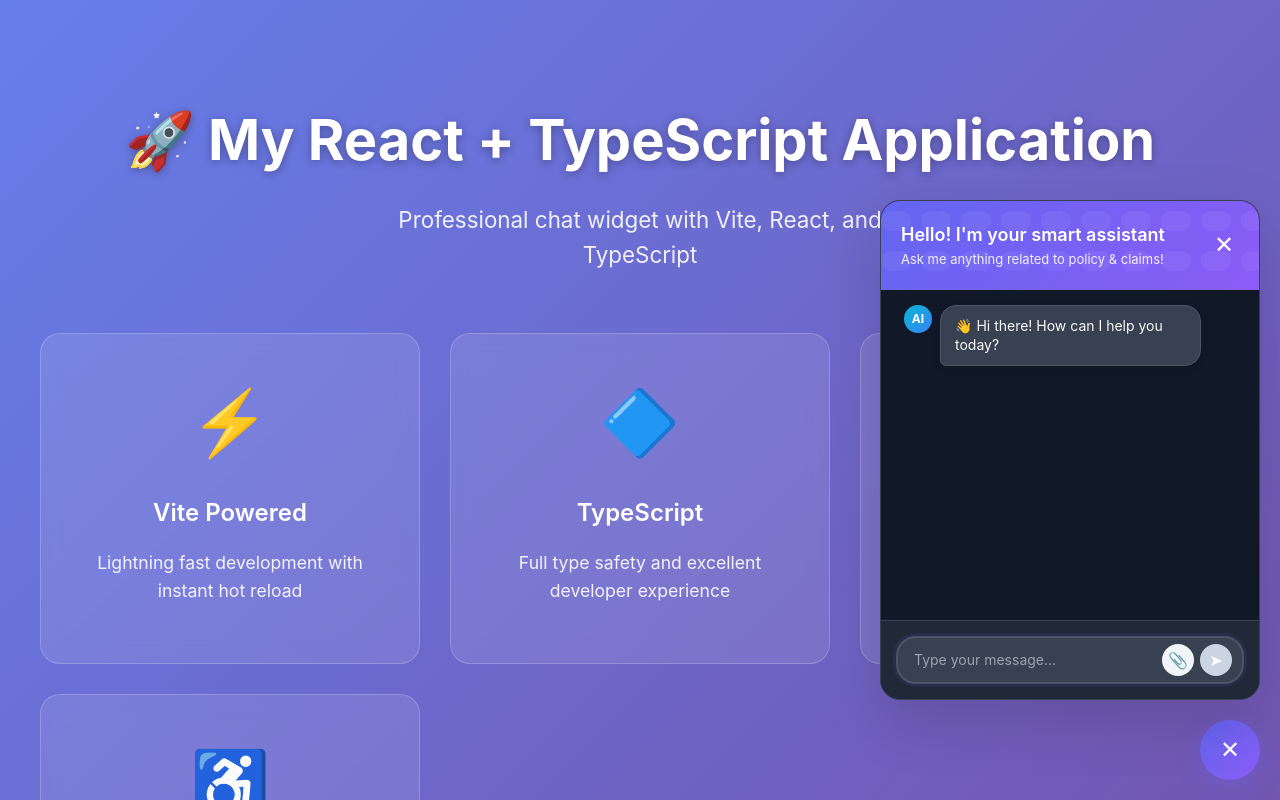
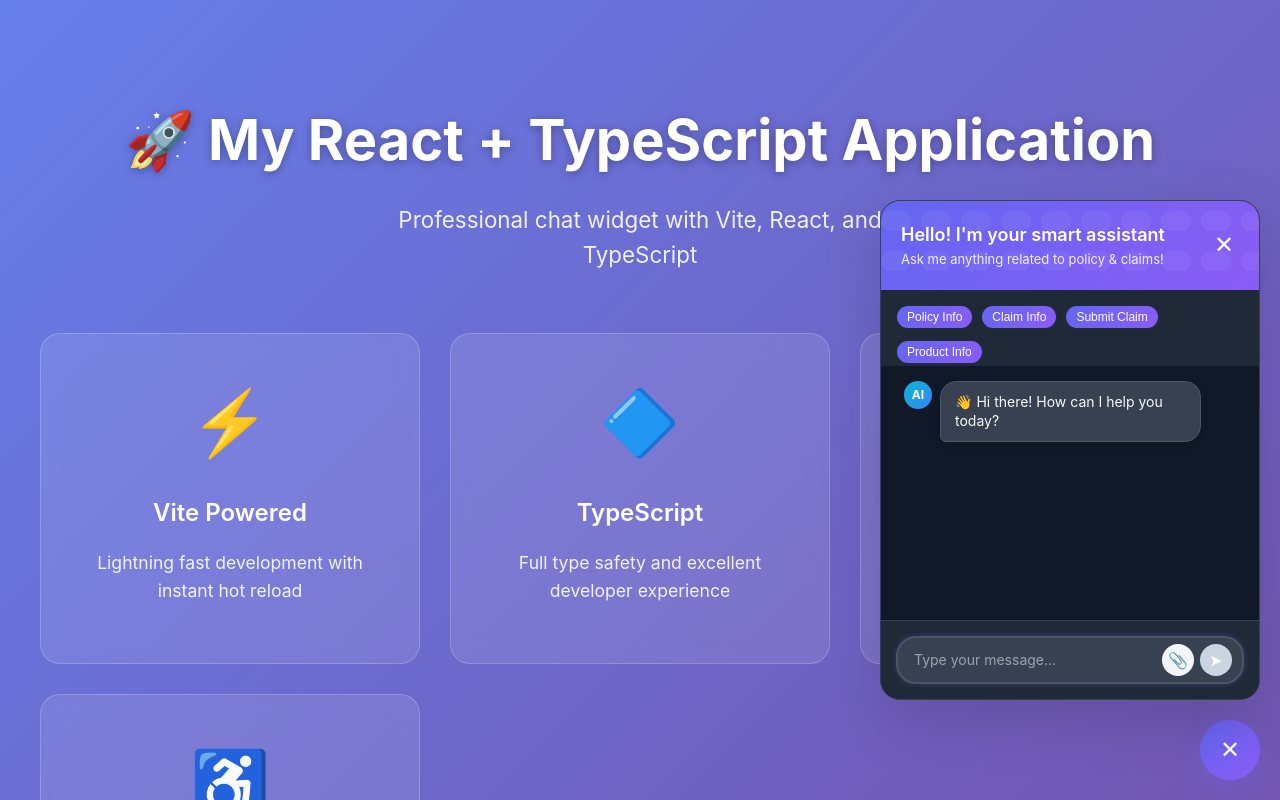
Before and after one commit to mshahjada/react-chatbot, a React (Vite) app: page / in a window 1280 px wide. Both pictures are taken after a click on the button "Open chat". Shown: the top 800 px of the page. Built offline with nearby package versions, Linux system fonts and the light colour scheme.

Commit message:
chat-default-options

```diff
--- a/src/components/FloatingChatWidget/FloatingChatWidget.css
+++ b/src/components/FloatingChatWidget/FloatingChatWidget.css
@@ -1,3 +1,113 @@
+/* Minimized default options floating button */
+.chat-widget__default-options-minimized {
+  position: fixed;
+  left: 16px;
+  top: 120px;
+  z-index: 10001;
+  display: flex;
+  flex-direction: column;
+  align-items: flex-end;
+}
+
+.chat-widget__expand-options-btn {
+  background: linear-gradient(135deg, var(--chat-primary), var(--chat-secondary));
+  color: #fff;
+  border: none;
+  border-radius: 50%;
+  width: 38px;
+  height: 38px;
+  font-size: 20px;
+  display: flex;
+  align-items: center;
+  justify-content: center;
+  box-shadow: 0 2px 8px rgba(99, 102, 241, 0.12);
+  cursor: pointer;
+  margin-bottom: 8px;
+  transition: background 0.2s, transform 0.2s;
+}
+.chat-widget__expand-options-btn:hover {
+  background: linear-gradient(135deg, #4338ca, #6366f1);
+  transform: scale(1.08);
+}
+
+.chat-widget__default-options--floating {
+  background: #fff;
+  border-radius: 16px;
+  box-shadow: 0 4px 16px rgba(99, 102, 241, 0.10);
+  padding: 12px 10px;
+  margin-top: 0;
+  gap: 8px;
+  flex-direction: column;
+  min-width: 170px;
+  align-items: stretch;
+}
+/* Product Segment Options in Chat */
+/* Product Segment Options as List */
+/* Product Segment Options as vertical modern pills */
+/* Product Segment Options styled like chat bubble */
+.chat-widget__segment-options {
+  display: flex;
+  flex-direction: column;
+  gap: 10px;
+  margin: 0 0 14px 0;
+  align-items: flex-start;
+  border-radius: 16px;
+  box-shadow: 0 2px 8px rgba(0,0,0,0.04);
+  padding: 12px 18px 12px 18px;
+  max-width: 75%;
+  margin-left: 44px;
+}
+
+.chat-widget__segment-option {
+  background: linear-gradient(135deg, var(--chat-primary), var(--chat-secondary));
+  color: #fff;
+  border: none;
+  border-radius: 12px;
+  padding: 7px 20px;
+  font-size: 14px;
+  font-weight: 500;
+  cursor: pointer;
+  transition: background 0.2s, transform 0.2s;
+  box-shadow: 0 2px 8px rgba(99, 102, 241, 0.08);
+  margin: 0;
+  width: auto;
+  min-width: 180px;
+  text-align: left;
+}
+
+.chat-widget__segment-option:hover, .chat-widget__segment-option:focus {
+  background: linear-gradient(135deg, #4338ca, #6366f1);
+  transform: translateY(-2px) scale(1.04);
+  outline: none;
+}
+/* Default Options Row */
+.chat-widget__default-options {
+  display: flex;
+  flex-wrap: wrap;
+  gap: 10px;
+  padding: 16px 16px 0 16px;
+  justify-content: flex-start;
+}
+
+.chat-widget__default-option {
+  background: linear-gradient(135deg, var(--chat-primary), var(--chat-secondary));
+  color: #fff;
+  border: none;
+  border-radius: 12px;
+  padding: 4px 10px;
+  font-size: 12px;
+  font-weight: 500;
+  cursor: pointer;
+  transition: background 0.2s, transform 0.2s;
+  box-shadow: 0 2px 8px rgba(99, 102, 241, 0.08);
+  margin-bottom: 3px;
+}
+
+.chat-widget__default-option:hover, .chat-widget__default-option:focus {
+  background: linear-gradient(135deg, #4338ca, #6366f1);
+  transform: translateY(-2px) scale(1.04);
+  outline: none;
+}
 /* CSS Custom Properties for theming */
 :root {
   --chat-primary: var(--primary-color, #6366f1);
--- a/src/components/FloatingChatWidget/FloatingChatWidget.tsx
+++ b/src/components/FloatingChatWidget/FloatingChatWidget.tsx
@@ -31,6 +31,8 @@ const FloatingChatWidget = forwardRef<ChatWidgetRef, ChatWidgetProps>(({
   const [messageIdCounter, setMessageIdCounter] = useState<number>(2)
   const [hasNewMessage, setHasNewMessage] = useState<boolean>(false)
   const [isMinimizing, setIsMinimizing] = useState<boolean>(false)
+  // State for showing product segments
+  const [pendingSegments, setPendingSegments] = useState<string[] | null>(null)
 
   const chatMessagesRef = useRef<HTMLDivElement>(null)
   const textareaRef = useRef<HTMLTextAreaElement>(null)
@@ -260,6 +262,101 @@ const FloatingChatWidget = forwardRef<ChatWidgetRef, ChatWidgetProps>(({
 
   const canSend = inputValue.trim() || attachedFiles.length > 0
 
+
+  // Default options for the chat window
+  const defaultOptions = [
+    'Policy Info',
+    'Claim Info',
+    'Submit Claim',
+    'Product Info'
+  ]
+
+
+
+  // Handler for clicking a default option
+  const handleDefaultOptionClick = (option: string) => {
+    if (!option) return;
+    // Always keep minimized panel visible after selection
+    // Product Info: show product segments as a bot message in chat sequence
+    if (option.toLowerCase().includes('product')) {
+      setTimeout(() => {
+        setMessages(prev => [
+          ...prev,
+          {
+            id: messageIdCounter,
+            sender: 'bot',
+            content: 'Please select a product segment:',
+            timestamp: new Date(),
+            // Custom property to trigger segment options rendering
+            showSegments: true
+          }
+        ])
+        setMessageIdCounter(prev => prev + 1)
+        setPendingSegments([
+          'Savings & Investment',
+          'Health & Protection Plan',
+          'Child Education Plan'
+        ])
+      }, 200)
+      // Do NOT hide or permanently collapse the options panel
+      return;
+    }
+    // Only show bot follow-up for specific options, do not show user message
+    let botPrompt = '';
+    if (option.toLowerCase().includes('policy')) {
+      botPrompt = 'Please provide your Policy Number.';
+    } else if (option.toLowerCase().includes('claim')) {
+      botPrompt = 'Please provide your Claim Number.';
+    }
+    if (botPrompt) {
+      setTimeout(() => {
+        setMessages(prev => [
+          ...prev,
+          {
+            id: messageIdCounter,
+            sender: 'bot',
+            content: botPrompt,
+            timestamp: new Date()
+          }
+        ])
+        setMessageIdCounter(prev => prev + 1)
+      }, 300)
+    }
+    // Do NOT hide or permanently collapse the options panel
+    // The minimized panel and expand button should always remain visible
+  }
+
+  // Handler for clicking a product segment
+  const handleSegmentClick = async (segment: string) => {
+    setPendingSegments(null)
+    // Show user selection in chat
+    setMessages(prev => [
+      ...prev,
+      {
+        id: messageIdCounter,
+        sender: 'user',
+        content: segment,
+        timestamp: new Date()
+      }
+    ])
+    setMessageIdCounter(prev => prev + 1)
+    // Simulate API call (replace with real API call as needed)
+    setIsTyping(true)
+    setTimeout(() => {
+      setMessages(prev => [
+        ...prev,
+        {
+          id: messageIdCounter + 1,
+          sender: 'bot',
+          content: `Details for "${segment}" will be fetched from the API here.`,
+          timestamp: new Date()
+        }
+      ])
+      setMessageIdCounter(prev => prev + 1)
+      setIsTyping(false)
+    }, 1000)
+  }
+
   return (
     <div
       ref={widgetRef}
@@ -297,10 +394,25 @@ const FloatingChatWidget = forwardRef<ChatWidgetRef, ChatWidgetProps>(({
             </button>
           </div>
 
+          {/* Default Options */}
+          <div className="chat-widget__default-options">
+            {defaultOptions.map((option, idx) => (
+              <button
+                key={option}
+                className="chat-widget__default-option"
+                onClick={() => handleDefaultOptionClick(option)}
+                type="button"
+              >
+                {option}
+              </button>
+            ))}
+          </div>
+
           {/* Messages */}
           <div className="chat-widget__messages" ref={chatMessagesRef}>
-            {messages.map((message) => (
-              <div key={message.id} className={`chat-widget__message chat-widget__message--${message.sender}`}>
+            {messages.map((message, idx) => (
+              <React.Fragment key={message.id}>
+                <div className={`chat-widget__message chat-widget__message--${message.sender}`}>
                   <div className="chat-widget__message-avatar">
                     {message.sender === 'user' ? 'U' : 'AI'}
                   </div>
@@ -314,8 +426,23 @@ const FloatingChatWidget = forwardRef<ChatWidgetRef, ChatWidgetProps>(({
                     ))}
                   </div>
                 </div>
+                {/* Render segment options as buttons after the bot's segment prompt */}
+                {message.showSegments && pendingSegments && (
+                  <div className="chat-widget__segment-options">
+                    {pendingSegments.map((segment) => (
+                      <button
+                        key={segment}
+                        className="chat-widget__segment-option"
+                        onClick={() => handleSegmentClick(segment)}
+                        type="button"
+                      >
+                        {segment}
+                      </button>
                     ))}
-
+                  </div>
+                )}
+              </React.Fragment>
+            ))}
             {isTyping && (
               <div className="chat-widget__message chat-widget__message--bot">
                 <div className="chat-widget__message-avatar">AI</div>
--- a/src/components/FloatingChatWidget/types.ts
+++ b/src/components/FloatingChatWidget/types.ts
@@ -5,6 +5,7 @@ export interface Message {
   files?: File[] | null
   timestamp: Date
   isWelcome?: boolean
+  showSegments?: boolean // Optional: for segment options rendering
 }
 
 export interface ApiResponse {
```
Lines whose indentation alone changed are shown as unchanged.
